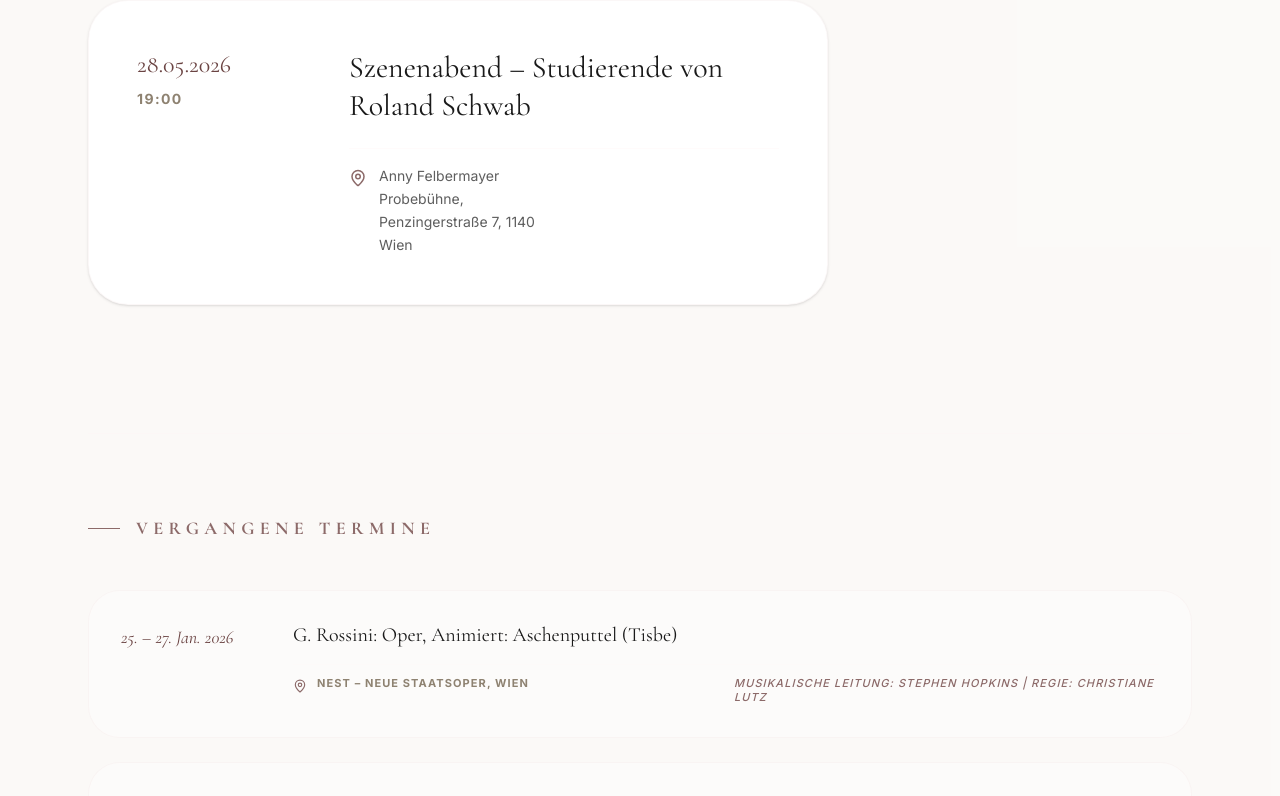
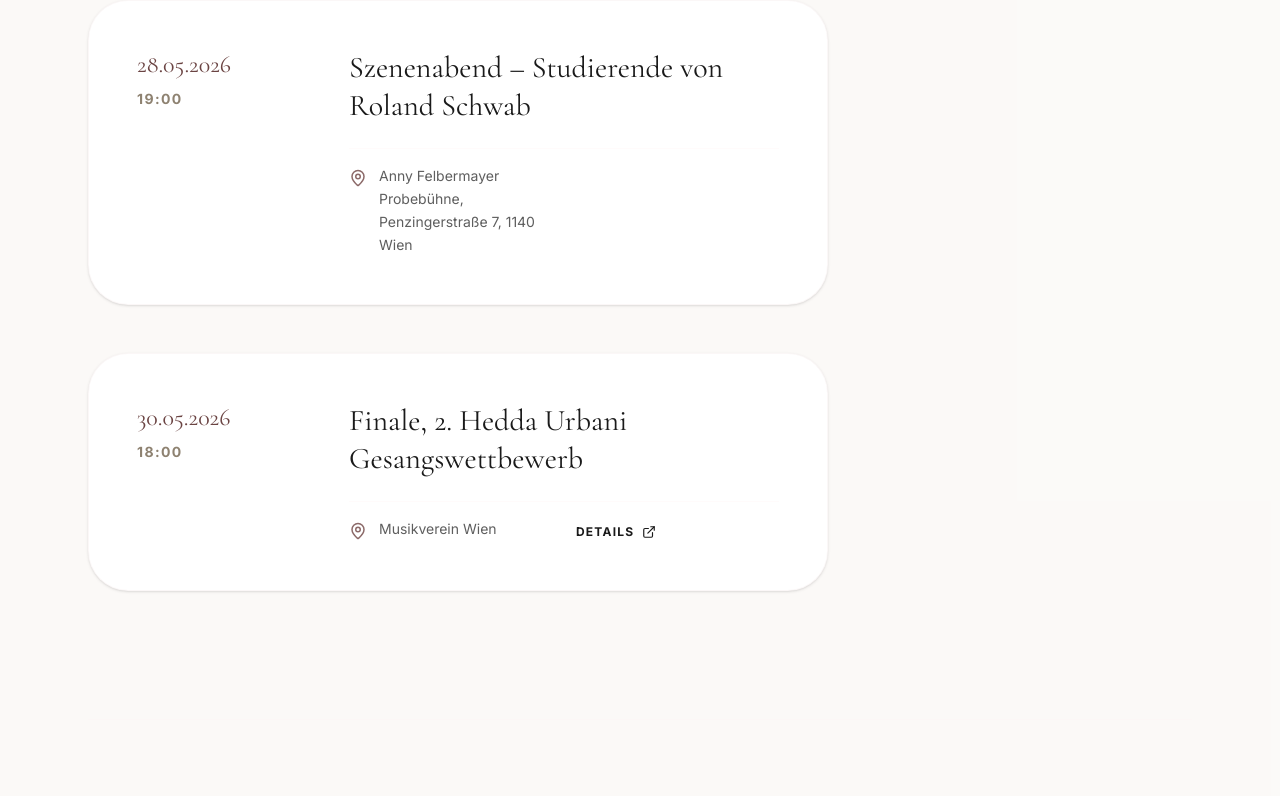
Before and after one commit to gruberjanine/janine-website, a React (Vite) app: page / in a window 1280 px wide. Shown: the part 4326-5122 px from the top of the page. Built offline with nearby package versions, Linux system fonts and the light colour scheme.

Commit message:
feat: add Hedda Urbani competition to calendar
Update performance data and translations to include the Hedda Urbani singing competition final. Also updated the repository banner image.

```diff
--- a/src/data.ts
+++ b/src/data.ts
@@ -40,6 +40,13 @@ export const RESUME_DATA = {
         time: "19:00",
         title: "Szenenabend – Studierende von Roland Schwab",
         location: "Anny Felbermayer Probebühne, Penzingerstraße 7, 1140 Wien"
+      },
+      {
+        date: "30.05.2026",
+        time: "18:00",
+        title: "Finale, 2. Hedda Urbani Gesangswettbewerb",
+        location: "Musikverein Wien",
+        link: "https://musikverein.at/konzert/?id=0010eedb"
       }
     ],
     past: [
--- a/src/translations.ts
+++ b/src/translations.ts
@@ -106,6 +106,14 @@ export const translations = {
             time: "19:00",
             title: "Szenenabend – Studierende von Roland Schwab",
             location: "Anny Felbermayer Probebühne, Penzingerstraße 7, 1140 Wien"
+          },
+          {
+            date: "30.05.2026",
+            isoDate: "2026-05-30",
+            time: "18:00",
+            title: "Finale, 2. Hedda Urbani Gesangswettbewerb",
+            location: "Musikverein Wien",
+            link: "https://musikverein.at/konzert/?id=0010eedb"
           }
         ],
         past: [
@@ -626,6 +634,14 @@ https://www.e-recht24.de
             time: "19:00",
             title: "Scene Evening – Students of Roland Schwab",
             location: "Anny Felbermayer Probebühne, Penzingerstraße 7, 1140 Vienna"
+          },
+          {
+            date: "30.05.2026",
+            isoDate: "2026-05-30",
+            time: "18:00",
+            title: "Finals, 2nd Hedda Urbani Singing Competition",
+            location: "Musikverein Vienna",
+            link: "https://musikverein.at/konzert/?id=0010eedb"
           }
         ],
         past: [
```
Also changed, not shown: 1 other file (tests, documents, lock files or other folders).
